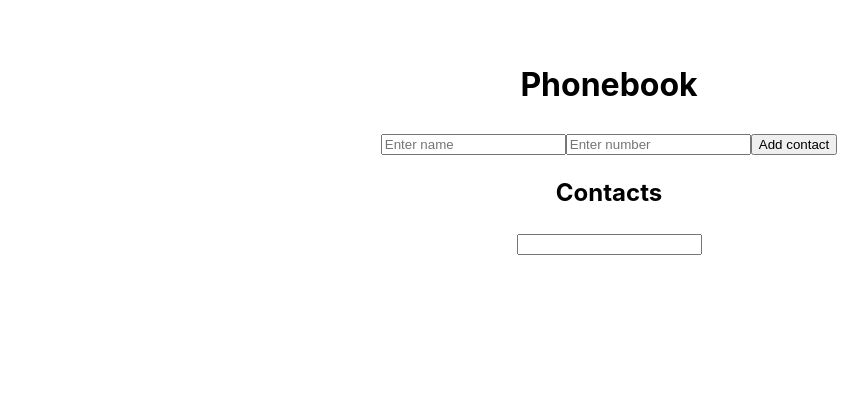
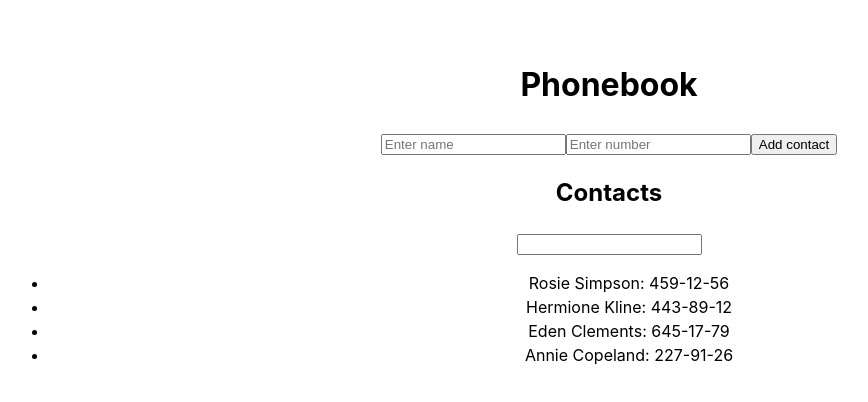
Before and after one commit to alexveryk/react-phonebook-app, a React (Vite) app: page / in a window 1280 px wide. Shown: the top 402 px of the page, without its empty margins (31-899 px from the left). Built offline with nearby package versions, Linux system fonts and the light colour scheme.

Commit message:
added two components filter and contacts

```diff
--- a/src/App.jsx
+++ b/src/App.jsx
@@ -1,10 +1,16 @@
 import { Component } from "react";
 import "./App.css";
 import { nanoid } from "nanoid";
+import { Contacts } from "./components/Contacts/Contacts";
 
 export class App extends Component {
   state = {
-    contacts: [],
+    contacts: [
+      {id: 'id-1', name: 'Rosie Simpson', number: '459-12-56'},
+      {id: 'id-2', name: 'Hermione Kline', number: '443-89-12'},
+      {id: 'id-3', name: 'Eden Clements', number: '645-17-79'},
+      {id: 'id-4', name: 'Annie Copeland', number: '227-91-26'},
+    ],
     name: "",
     filter: "",
   };
@@ -29,9 +35,6 @@ export class App extends Component {
     form.reset();
   };
 
-  handleFilter = (evt) => {
-    this.setState({ filter: evt.currentTarget.value });
-  };
 
   filterContacts = () => {
     const { contacts, filter } = this.state;
@@ -58,18 +61,11 @@ export class App extends Component {
             onChange={this.handleChange}
             required
             placeholder="Enter number"
+            pattern="\d*"
           />
           <button type="submit"> Add contact</button>
         </form>
-        <h2> Contacts</h2>
-        <input type="text" name="filter" onChange={this.handleFilter} />
-        <ul>
-          {this.filterContacts().map((contact) => (
-            <li key={contact.id}>
-              {contact.name} ---- {contact.number}
-            </li>
-          ))}
-        </ul>
+        <Contacts handleChange={this.handleChange} contacts={this.filterContacts}/>
       </>
     );
   }
--- /dev/null
+++ b/src/components/Contacts/Contacts.jsx
@@ -0,0 +1,22 @@
+import { Component } from 'react';
+import { Filter } from '../Filter/Filter';
+
+export class Contacts extends Component {
+  render() {
+    const { handleChange, contacts } = this.props;
+
+    return (
+      <>
+        <h2> Contacts</h2>
+        <Filter handleChange={handleChange} />
+        <ul>
+          {contacts().map(contact => (
+            <li key={contact.id}>
+              {contact.name}: {contact.number}
+            </li>
+          ))}
+        </ul>
+      </>
+    );
+  }
+}
--- /dev/null
+++ b/src/components/Filter/Filter.jsx
@@ -0,0 +1,13 @@
+import { Component } from 'react';
+
+export class Filter extends Component {
+  render() {
+    const { handleChange } = this.props;
+
+    return (
+      <>
+        <input type="text" name="filter" onChange={handleChange} />
+      </>
+    );
+  }
+}
```
Also changed, not shown: .prettierrc.json (added), src/components/Contacts/Contacts.module.css (added), src/components/Filter/Filter.module.css (added).
